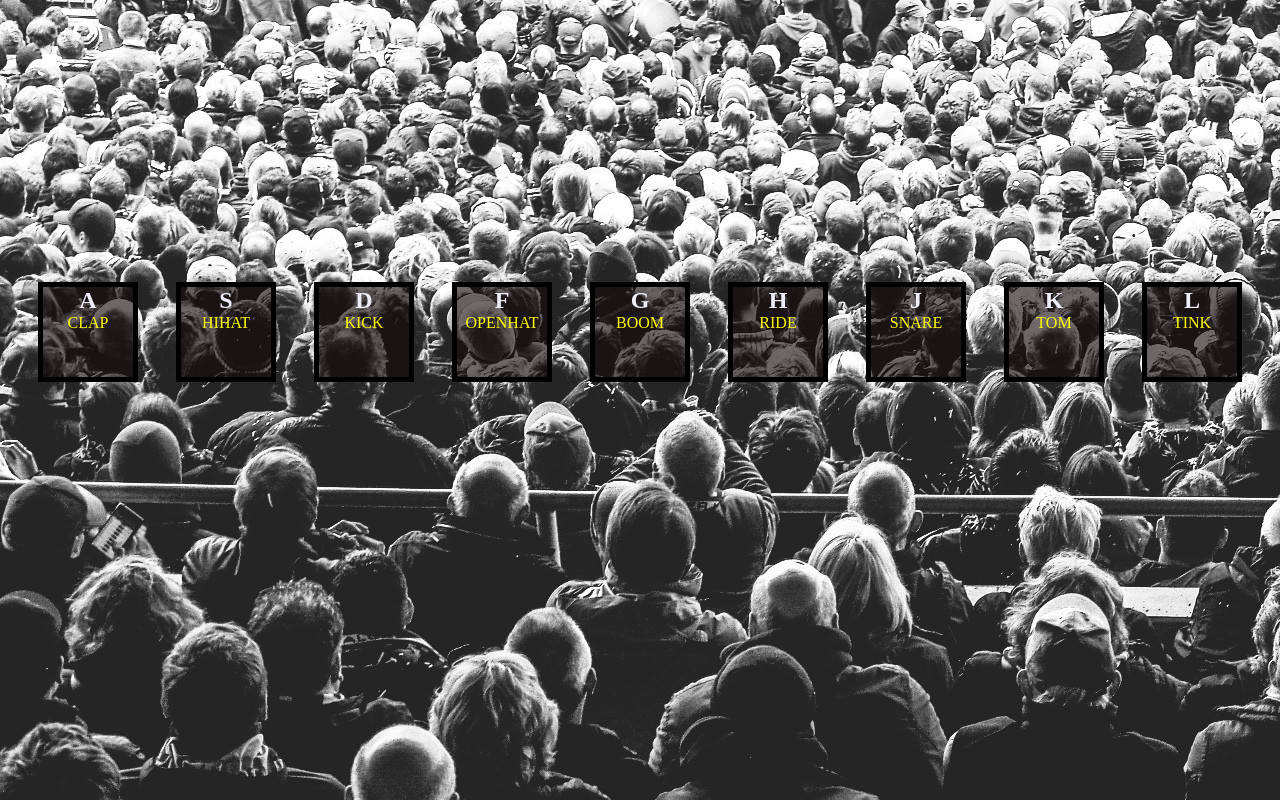
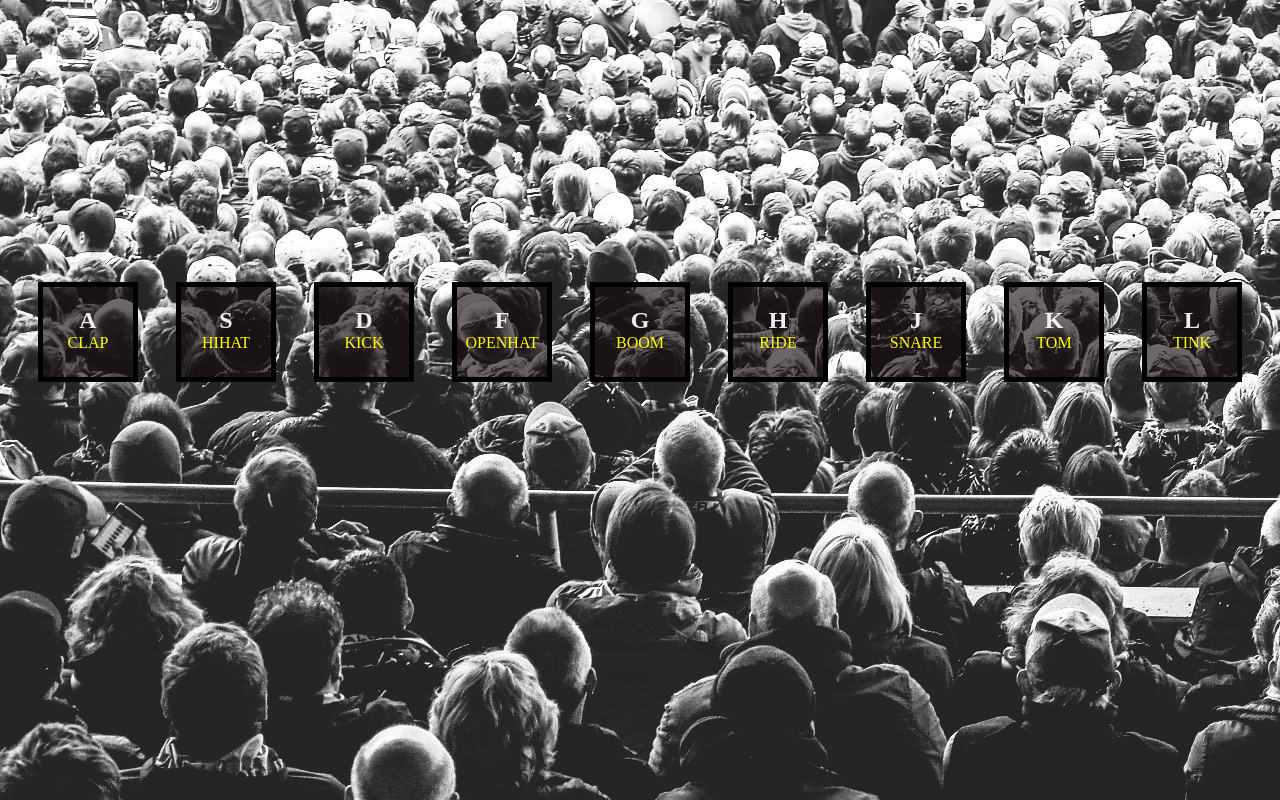
Before and after one commit to KashishGoyal905/DrumKit, a plain HTML site: page index.html in a window 1280 px wide. Drawn offline with Linux system fonts and the light colour scheme.

Commit message:
completed frontend

```diff
--- a/index.html
+++ b/index.html
@@ -1,5 +1,6 @@
 <!DOCTYPE html>
 <html lang="en">
+
 <head>
     <meta charset="UTF-8">
     <meta http-equiv="X-UA-Compatible" content="IE=edge">
@@ -7,45 +8,67 @@
     <title>DrumKit</title>
     <link rel="stylesheet" href="style.css">
 </head>
+
 <body>
     <div class="container">
         <div class="a key">
+            <div class="center">
                 <h2>A</h2>
                 <span class="sp">CLAP</span>
             </div>
+        </div>
         <div class="s key">
+            <div class="center">
                 <h2>S</h2>
                 <span class="sp">HIHAT</span>
             </div>
+        </div>
         <div class="d key">
+            <div class="center">
                 <h2>D</h2>
                 <span class="sp">KICK</span>
             </div>
+        </div>
         <div class="f key">
+            <div class="center">
                 <h2>F</h2>
                 <span class="sp">OPENHAT</span>
             </div>
+        </div>
         <div class="g key">
+            <div class="center">
                 <h2>G</h2>
                 <span class="sp">BOOM</span>
         </div>
+    </div>
     <div class="h key">
+        <div class="center">
             <h2>H</h2>
             <span class="sp">RIDE</span>
         </div>
+    </div>
     <div class="j key">
+        <div class="center">
             <h2>J</h2>
             <span class="sp">SNARE</span>
         </div>
+    </div>
     <div class="k key">
+        <div class="center">
             <h2>K</h2>
             <span class="sp">TOM</span>
         </div>
+    </div>
     <div class="l key">
+        <div class="center">
             <h2>L</h2>
             <span class="sp">TINK</span>
         </div>
     </div>
-    <audio src="http://"></audio>
+    </div>
+
+
+    <audio src="sounds\clap.wav"></audio>
+    <script src="apply.js"></script>
 </body>
 </html>
--- a/style.css
+++ b/style.css
@@ -24,3 +24,7 @@ body{
 .sp{
     color: yellow;
 }
+
+.center{
+    margin-top: 20px;
+}
```
Also changed, not shown: apply.js (added). Lines whose indentation alone changed are shown as unchanged.
